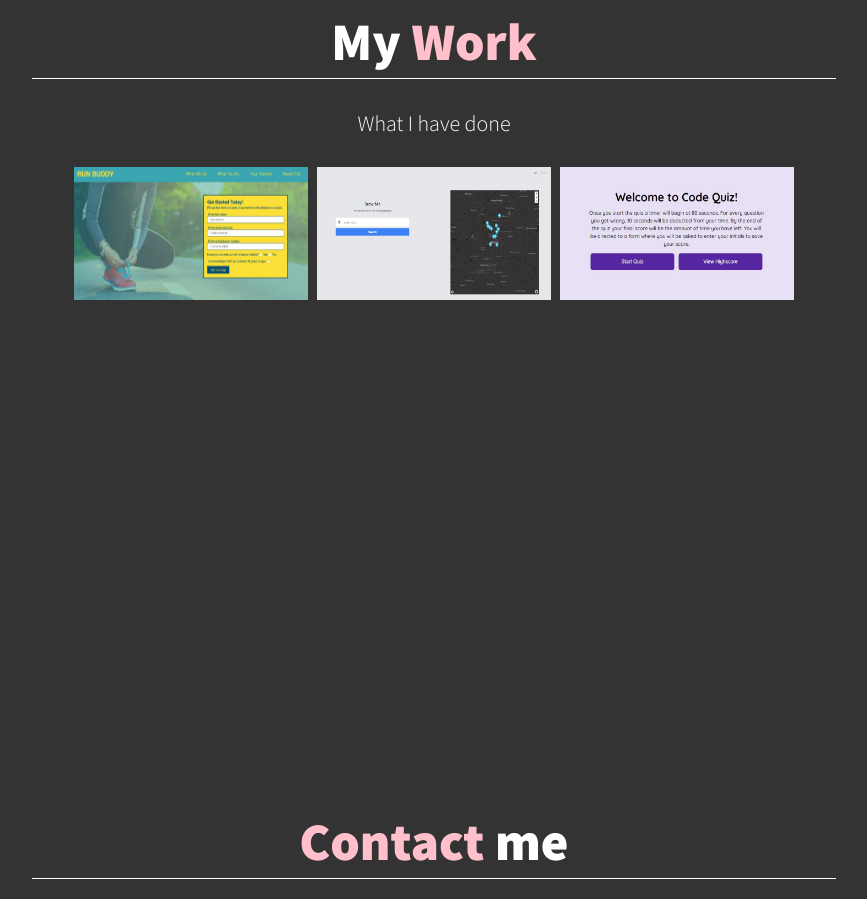
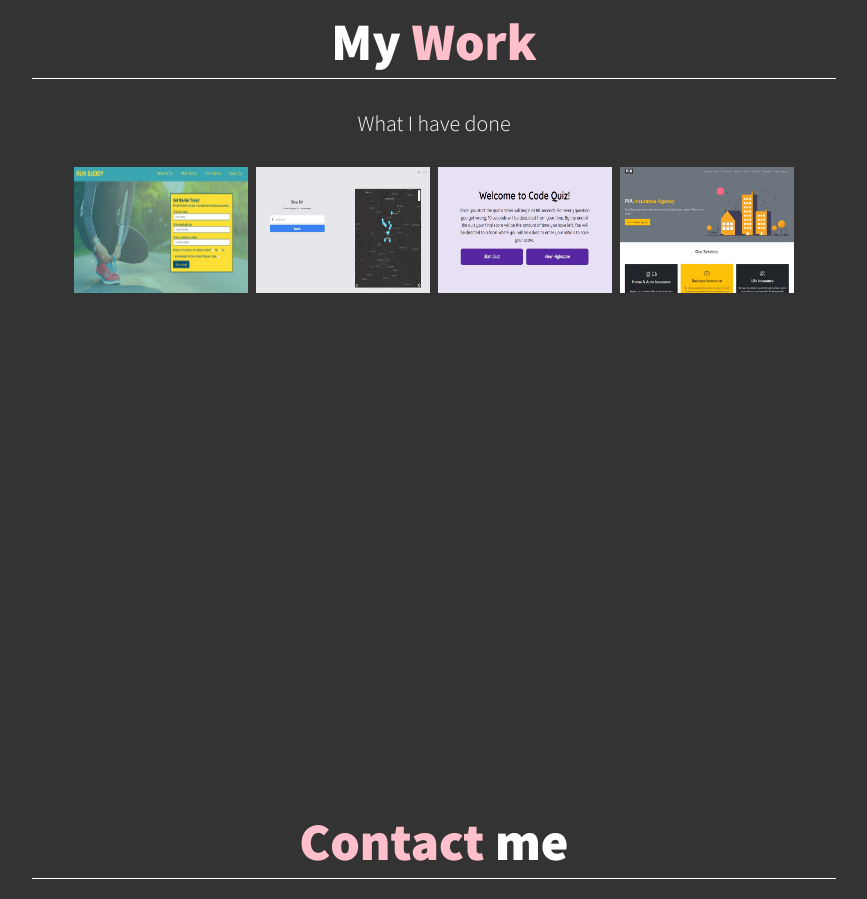
Before and after one commit to trrgomez/my-portfolio, a plain HTML site: page index.html in a window 1280 px wide. Shown: the part 1606-2505 px from the top of the page, without its empty margins (382-1249 px from the left). Drawn offline with Linux system fonts and the light colour scheme.

Commit message:
added project 3 to my portfolio section

```diff
--- a/index.html
+++ b/index.html
@@ -135,6 +135,14 @@
                     </div>
                 </a>
             </div>
+            <div class="col">
+                <a target="_blank" href="https://pacini-insurance.herokuapp.com/">
+                    <img src="./assets/images/showcase.JPG" alt="image of insurance website" />
+                    <div class="content">
+                        <div class="text">PIA Website</div>
+                    </div>
+                </a>
+            </div>
         </article>
         </div>
     </section>
```
Also changed, not shown: assets/images/showcase.JPG (added).
